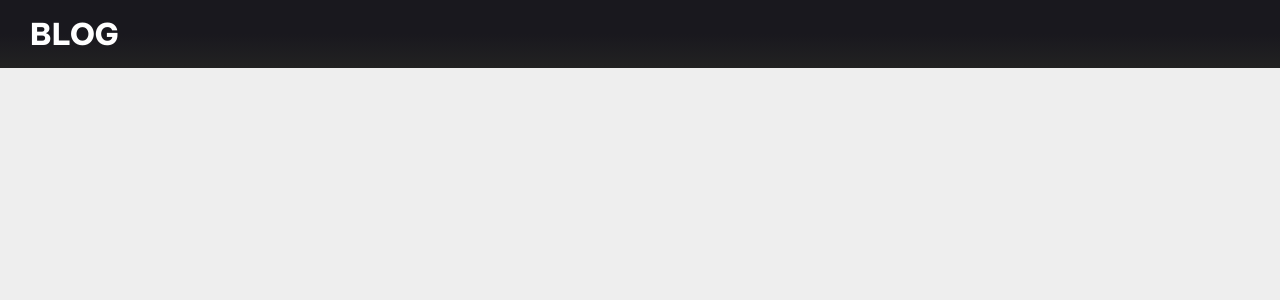
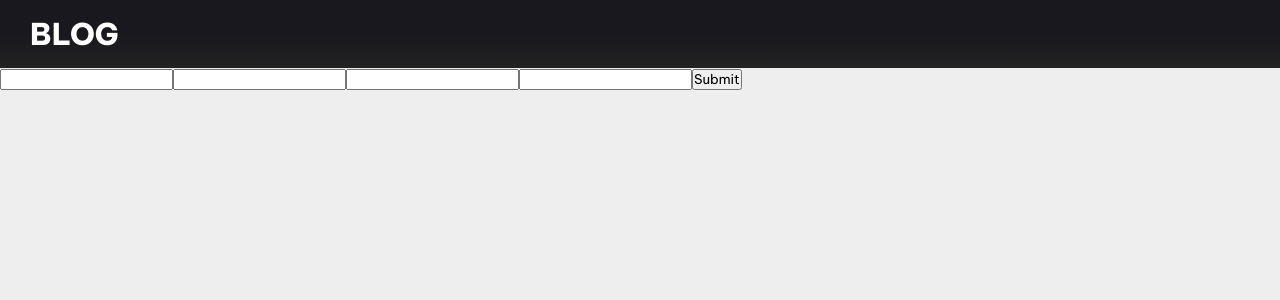
Before and after one commit to WayMakerDigital/cms-app, a React (Create React App) app: page /createpost in a window 1280 px wide. Shown: the top 300 px of the page. Built offline with nearby package versions, Linux system fonts and the light colour scheme.

Commit message:
Create new blog form

```diff
--- a/src/AppRouter.js
+++ b/src/AppRouter.js
@@ -1,12 +1,14 @@
 import { Switch, Route } from 'react-router-dom';
 import AllBlogs from './Components/AllBlogs';
 import App from './App';
+import CreatePost from './Components/CreatePost';
 
 const AppRouter = () => {
     return (
         <Switch>
             <Route path="/" exact component={App}/>
             <Route path="/allblogs" exact component={AllBlogs}/>
+            <Route path="/createpost" exact component={CreatePost}/>
         </Switch>
     )
 }
--- a/src/Components/AllBlogs.js
+++ b/src/Components/AllBlogs.js
@@ -1,9 +1,11 @@
 import React from 'react';
 import Blog from './Blog';
-import './Styles/AllBlogs.css'
+import './Styles/AllBlogs.css';
 
 
 function AllBlogs() {
+
+
 
     return(
         <div className='marginBox'>
--- /dev/null
+++ b/src/Components/CreatePost.js
@@ -0,0 +1,47 @@
+import React from 'react';
+import { useState } from 'react';
+
+function CreatePost() {
+
+    const [post, setPost] = useState({
+        author: "",
+        title: "",
+        summary: "",
+        content: "",
+    })
+
+    const handleChange = (e) => {
+        const name = e.target.name;
+        const value = e.target.value;
+        setPost({...post, [name]: value });
+
+    }
+
+    const submitButton = (e) => {
+        e.preventDefault();
+
+        fetch('http://localhost:8000/create', {
+            method: "POST",
+            headers: {
+                'Content-type': 'application/json'
+            },
+            body: JSON.stringify(post)
+        })
+        .then((result) => result.json())
+        .then((info) => { console.log(info); })
+    };
+
+    return(
+        <form className='postForm' onSubmit={submitButton}>
+            <input type='text' name='author' onChange={handleChange}/>
+            <input type='text' name='title' onChange={handleChange}/>
+            <input type='textarea' name='summary' onChange={handleChange}/>
+            <input type='textarea' name='content' onChange={handleChange}/>
+            <input className='submitButton' type='submit'/>
+
+        </form>
+    )
+
+}
+
+export default CreatePost;
--- a/src/Components/Profile.js
+++ b/src/Components/Profile.js
@@ -77,6 +77,7 @@ function Profile() {
                         fames ac turpis egestas. Integer venenatis efficitur lorem ut porta. Nullam vitae hendrerit ante, vitae scelerisque mauris.
                         </p>
                 </div>
+                <Link to='/CreatePost' className='moreBtn'>Create New Post</Link>
             </div>
         </div>
     )
```
